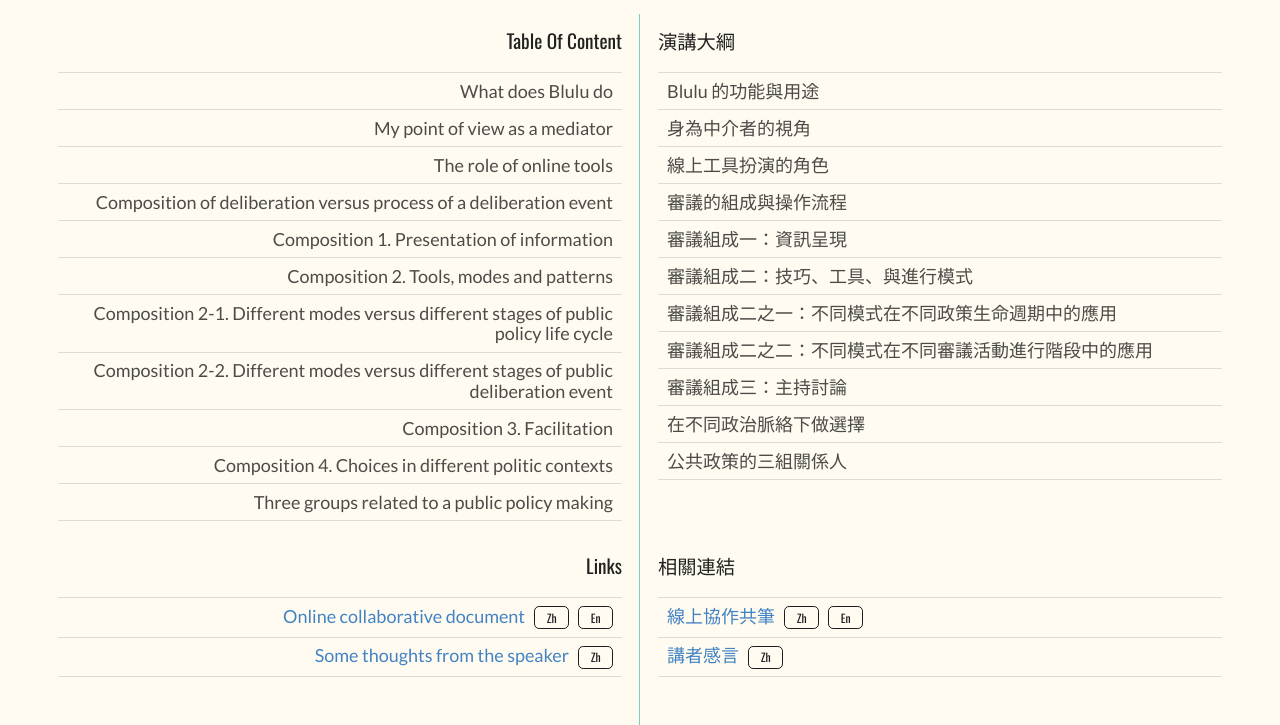
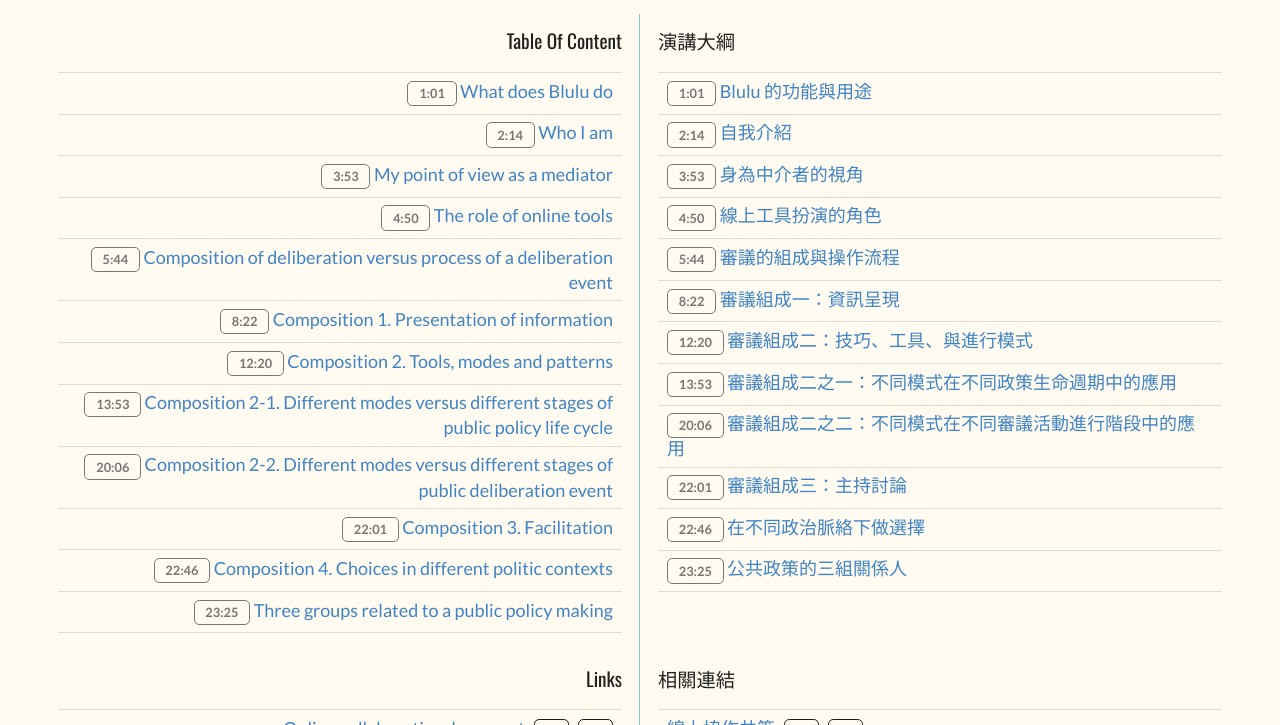
Before and after one commit to ETBlue/blulu, a Jekyll site: the page built from index.html, in a window 1280 px wide and 900 px high, scrolled down 1566 px, cut to the strip 175-900 px from the top of the window. Built offline with Jekyll 4.4.1, drawn with Linux system fonts in a browser that asks for light colours.

Commit message:
add youtube player api suggested by @bobbytung

```diff
--- a/_data/meta.yml
+++ b/_data/meta.yml
@@ -139,26 +139,52 @@
     toc:
       - title: What does Blulu do
         title_tw: Blulu 的功能與用途
+        timestamp: 1:01
+        label: "1:01"
+      - title: Who I am
+        title_tw: 自我介紹
+        timestamp: 2:14
+        label: "2:14"
       - title: My point of view as a mediator
         title_tw: 身為中介者的視角
+        timestamp: 3:53
+        label: "3:53"
       - title: The role of online tools
         title_tw: 線上工具扮演的角色
+        timestamp: 4:50
+        label: "4:50"
       - title: Composition of deliberation versus process of a deliberation event
         title_tw: 審議的組成與操作流程
+        timestamp: 5:44
+        label: "5:44"
       - title: Composition 1. Presentation of information
         title_tw: 審議組成一：資訊呈現
+        timestamp: 8:22
+        label: "8:22"
       - title: Composition 2. Tools, modes and patterns
         title_tw: 審議組成二：技巧、工具、與進行模式
+        timestamp: 12:20
+        label: "12:20"
       - title: Composition 2-1. Different modes versus different stages of public policy life cycle
         title_tw: 審議組成二之一：不同模式在不同政策生命週期中的應用
+        timestamp: 13:53
+        label: "13:53"
       - title: Composition 2-2. Different modes versus different stages of public deliberation event
         title_tw: 審議組成二之二：不同模式在不同審議活動進行階段中的應用
+        timestamp: 20:06
+        label: "20:06"
       - title: Composition 3. Facilitation
         title_tw: 審議組成三：主持討論
+        timestamp: 22:01
+        label: "22:01"
       - title: Composition 4. Choices in different politic contexts
         title_tw: 在不同政治脈絡下做選擇
+        timestamp: 22:46
+        label: "22:46"
       - title: Three groups related to a public policy making
         title_tw: 公共政策的三組關係人
+        timestamp: 23:25
+        label: "23:25"
     link:
       - title: Online collaborative document
         title_tw: 線上協作共筆
@@ -176,7 +202,8 @@
     video_language:
       - Zh
     slides: '<iframe src="//www.slideshare.net/slideshow/embed_code/key/fzt8L0JkJAk8Qd" frameborder="0" marginwidth="0" marginheight="0" scrolling="no" style="position:absolute;width:100%;height:100%;left:0;border:none;" allowfullscreen> </iframe>'
-    video: '<iframe src="https://www.youtube.com/embed/ljYsnbSOK7I?ecver=2" frameborder="0" style="position:absolute;width:100%;height:100%;left:0" allowfullscreen></iframe>'
+    video: '<iframe id="video_alpha1" enablejsapi="true" src="https://www.youtube.com/embed/ljYsnbSOK7I?enablejsapi=1" frameborder="0" style="position:absolute;width:100%;height:100%;left:0" allowfullscreen></iframe>'
+    toc_id: alpha1
   - name: Blulu Alpha Version - Part 2
     name_tw: Blulu Alpha 版：下半場
     description: The position of online tools was well explained in the second part, taking two similiar cases on the Loomio platform as examples for comparison.
@@ -193,12 +220,20 @@
     toc:
       - title: Where Could Web Apps Help Us in Deliberation
         title_tw: 網路工具可以應用在審議的哪裡
+        timestamp:
+        label:
       - title: Goals, Needs and Tools of Each Step of Deliberation
         title_tw: 每個審議步驟的目標、需求與適用工具
+        timestamp:
+        label:
       - title: Where are Loomio and Their Cases in Blulu Concept
         title_tw: Loomio 與相關案例的定位
+        timestamp:
+        label:
       - title: Some Thoughts
         title_tw: 個人觀察
+        timestamp:
+        label:
     link:
       - title: Online collaborative document
         title_tw: 線上協作共筆
@@ -222,7 +257,8 @@
     video_language:
       - Zh
     slides: '<iframe src="https://docs.google.com/presentation/d/19GFnA_ecKmJRcNNrluilIEVByXmY4YAfOXYQmzwmJWY/embed?start=false&loop=false&delayms=3000" frameborder="0" allowfullscreen="true" mozallowfullscreen="true" webkitallowfullscreen="true" frameborder="0" style="position:absolute;width:100%;height:100%;left:0"></iframe>'
-    video: '<iframe src="https://www.youtube.com/embed/EmvNTjZWaos?ecver=2" frameborder="0" style="position:absolute;width:100%;height:100%;left:0" allowfullscreen></iframe>'
+    video: '<iframe id="video_alpha2" enablejsapi="true" src="https://www.youtube.com/embed/EmvNTjZWaos?enablejsapi=1" frameborder="0" style="position:absolute;width:100%;height:100%;left:0" allowfullscreen></iframe>'
+    toc_id: alpha2
   - name: Blulu Beta Version
     name_tw: Blulu Beta 版
     description: Beta version was published in the middle of 2016 in G0V Summit, pointing out the outer and inner side of civic engagement for public policies.
@@ -252,28 +288,52 @@
     toc:
       - title: Who I am
         title_tw: 自我介紹
+        timestamp:
+        label:
       - title: Adorable paintings from Tuiry Hsiao
         title_tw: 阿平老師的可愛繪圖
+        timestamp:
+        label:
       - title: What does Blulu do
         title_tw: Blulu 的用途
+        timestamp:
+        label:
       - title: Me as a mediator
         title_tw: 身為中介者的視角
+        timestamp:
+        label:
       - title: Inner side, outer side, one-off and on-going pattern of deliberation in politics
         title_tw: 審議在政治脈絡下的表與裏、炒作與永續
+        timestamp:
+        label:
       - title: History and trends of deliberation in Taiwan
         title_tw: 台灣近年審議發展的歷史與趨勢
+        timestamp:
+        label:
       - title: Inner and outer of public policy life cycle
         title_tw: 公共政策生命週期的表與裏
+        timestamp:
+        label:
       - title: Inner and outer of deliberation process
         title_tw: 審議進行流程的表與裏
+        timestamp:
+        label:
       - title: Inner and outer of deliberation composition
         title_tw: 審議組成本質的表與裏
+        timestamp:
+        label:
       - title: Examples
         title_tw: 案例分析
+        timestamp:
+        label:
       - title: "Call to action: project planning hackathon for NGO"
         title_tw: 採取行動：NGO 企畫松
+        timestamp:
+        label:
       - title: The roles of g0v hackathon and NGO planning hackathon
         title_tw: NGO 企畫松與 g0v 黑客松的定位
+        timestamp:
+        label:
     link:
       - title: Online collaborative document
         title_tw: 線上協作共筆
@@ -285,7 +345,8 @@
     video_language:
       - Zh
     slides: '<iframe src="//www.slideshare.net/slideshow/embed_code/key/2EheV459PPWVAm" frameborder="0" marginwidth="0" marginheight="0" scrolling="no" style="position:absolute;width:100%;height:100%;left:0;border:none;" allowfullscreen> </iframe>'
-    video: '<iframe src="https://www.youtube.com/embed/RJsvuh5-Djw?ecver=2" frameborder="0" style="position:absolute;width:100%;height:100%;left:0" allowfullscreen></iframe>'
+    video: '<iframe id="video_beta" enablejsapi="true" src="https://www.youtube.com/embed/RJsvuh5?enablejsapi=1-Djw" frameborder="0" style="position:absolute;width:100%;height:100%;left:0" allowfullscreen></iframe>'
+    toc_id: beta
   - name: Blulu Gamma Version
     name_tw: Blulu Gamma 版
     description: Gamma version is coming at 5/13 2017, providing thinking tools for open washing disclosure.
@@ -293,12 +354,20 @@
     toc:
       - title: "Which Force To Join: Technology Neutrality Under A Political Competition"
         title_tw: 跳坑指南：政治賽局下的技術中立
+        timestamp:
+        label:
       - title: "How To Cowork: Halo Effect Across Domains"
         title_tw: 挖坑指南：跨領域下的光暈效應
+        timestamp:
+        label:
       - title: "What To Observe: Open V.S. Open Washed"
         title_tw: 觀坑指南：開放透明的表與裏
+        timestamp:
+        label:
       - title: Some Thoughts As An Ordinary Citizen
         title_tw: 結語：身為普通公民
+        timestamp:
+        label:
     slides_language:
       - Zh
       - En
@@ -306,6 +375,7 @@
       - Zh
     slides: <p class="center aligned">To Be Published</p>
     video: <p class="center aligned">To Be Published</p>
+    toc_id: gamma
 
 painting:
   - images/blulu-rushing.jpg
--- a/assets/homepage.js
+++ b/assets/homepage.js
@@ -1,3 +1,47 @@
-$(function(){
+// async script loading
+var tag = document.createElement('script');
+tag.id = 'youtube_iframe_api';
+tag.src = 'https://www.youtube.com/iframe_api';
+var firstScriptTag = document.getElementsByTagName('script')[0];
+firstScriptTag.parentNode.insertBefore(tag, firstScriptTag);
 
-});
+map = [
+  {
+    id: 'video_alpha1',
+    toc: 'alpha1'
+  },
+  {
+    id: 'video_alpha2',
+    toc: 'alpha2'
+  },
+  {
+    id: 'video_beta',
+    toc: 'beta'
+  },
+  {
+    id: 'video_gamma',
+    toc: 'gamma'
+  },
+];
+
+videos={};
+
+function onYouTubeIframeAPIReady() {
+
+  map.forEach(function(item){
+    videos[item.toc] = new YT.Player(item.id, {
+      events: {
+        'onReady': onPlayerReady(item.toc),
+      }
+    });
+  });
+}
+
+function onPlayerReady(id) {
+  $(function(){
+    $('[data-toc_id="' + id + '"] .item').on('click tap', function () {
+      var timestamp = $(this).data('timestamp');
+      videos[id].playVideo().seekTo(timestamp, true);
+    });
+  });
+}
--- a/index.html
+++ b/index.html
@@ -189,11 +189,16 @@
         <h4 class="right aligned ui header logo">
           Table Of Content
         </h4>
-        <div class="ui right aligned relaxed celled list">
+        <div data-toc_id="{{ speech.toc_id }}" class="ui right aligned relaxed celled list">
           {% for item in speech.toc %}
-          <div class="item">
-            {{ item.title }}
-          </div>
+          <a data-timestamp="{{ item.timestamp | floor }}" class="item">
+            <span class="ui basic grey horizontal tiny label leading">
+              {{ item.label }}
+            </span>
+            <span>
+              {{ item.title }}
+            </span>
+          </a>
           {% endfor %}
         </div>
       </div>
@@ -201,11 +206,16 @@
         <h4 class="left aligned ui header logo">
           演講大綱
         </h4>
-        <div class="ui left aligned relaxed celled list">
+        <div data-toc_id="{{ speech.toc_id }}" class="ui left aligned relaxed celled list">
           {% for item in speech.toc %}
-          <div class="item">
-            {{ item.title_tw }}
-          </div>
+          <a data-timestamp="{{ item.timestamp | floor }}" class="item">
+            <span class="ui basic grey horizontal tiny label leading">
+              {{ item.label }}
+            </span>
+            <span>
+              {{ item.title_tw }}
+            </span>
+          </a>
           {% endfor %}
         </div>
       </div>
```
